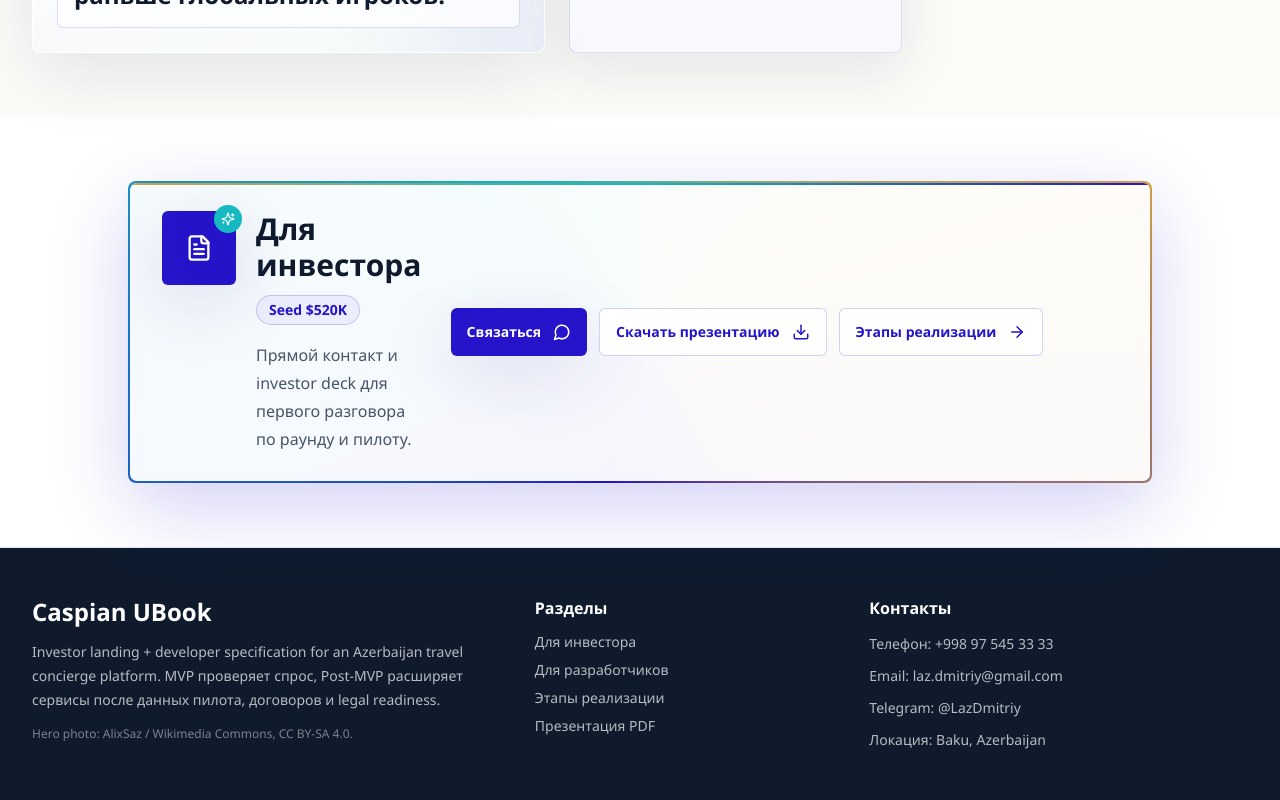
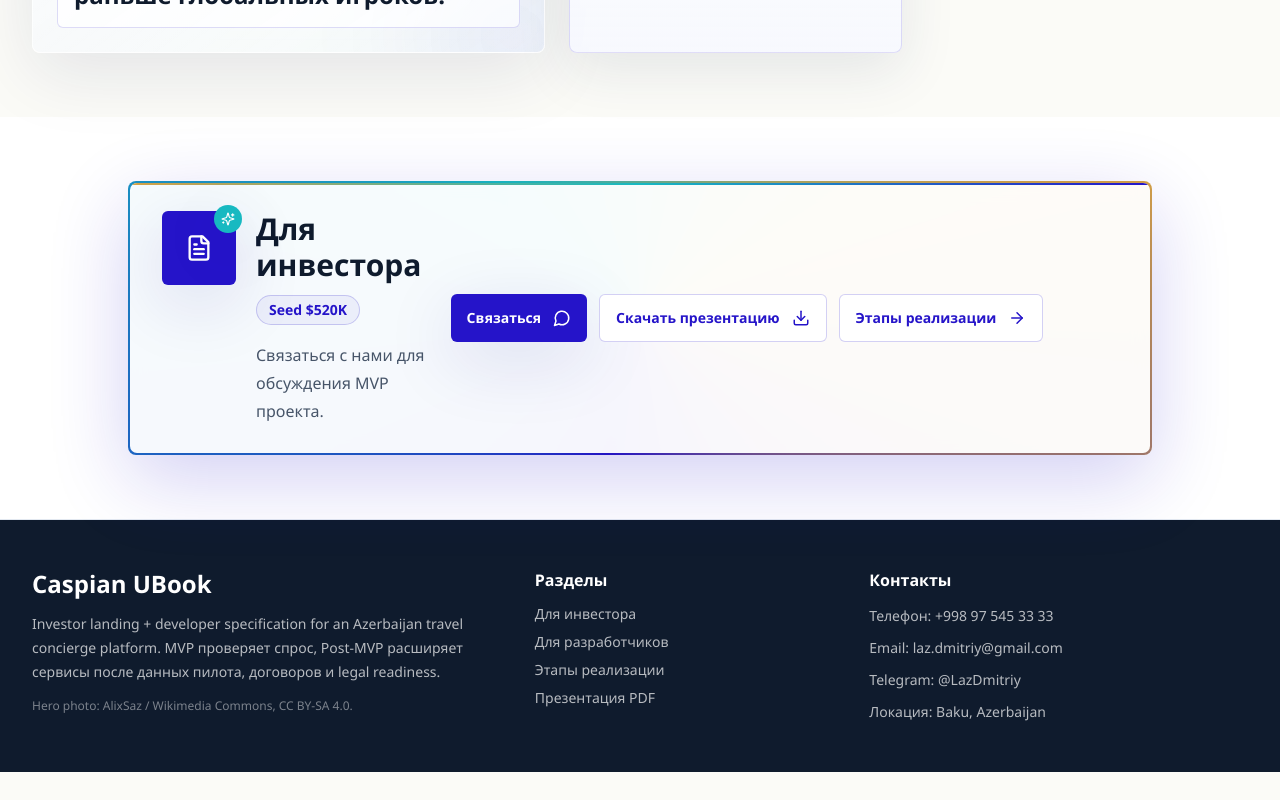
Before and after one commit to RawenHold/caspian, a Next.js app: page / in a window 1280 px wide. Shown: the part 8835-9635 px from the top of the page. After the commit the page ends 9607 px from the top, so only its background shows below. Built offline with nearby package versions, Linux system fonts and the light colour scheme.

Commit message:
Update PresentationCta.tsx

```diff
--- a/src/components/PresentationCta.tsx
+++ b/src/components/PresentationCta.tsx
@@ -24,7 +24,7 @@
                 <span className="rounded-full border border-cobalt/20 bg-cobalt/5 px-3 py-1 text-sm font-semibold text-cobalt">Seed $520K</span>
               </div>
               <p className="mt-4 max-w-sm text-base leading-7 text-slate-600">
-                Прямой контакт и investor deck для первого разговора по раунду и пилоту.
+                Связаться с нами для обсуждения MVP проекта.
               </p>
             </div>
           </div>
```
